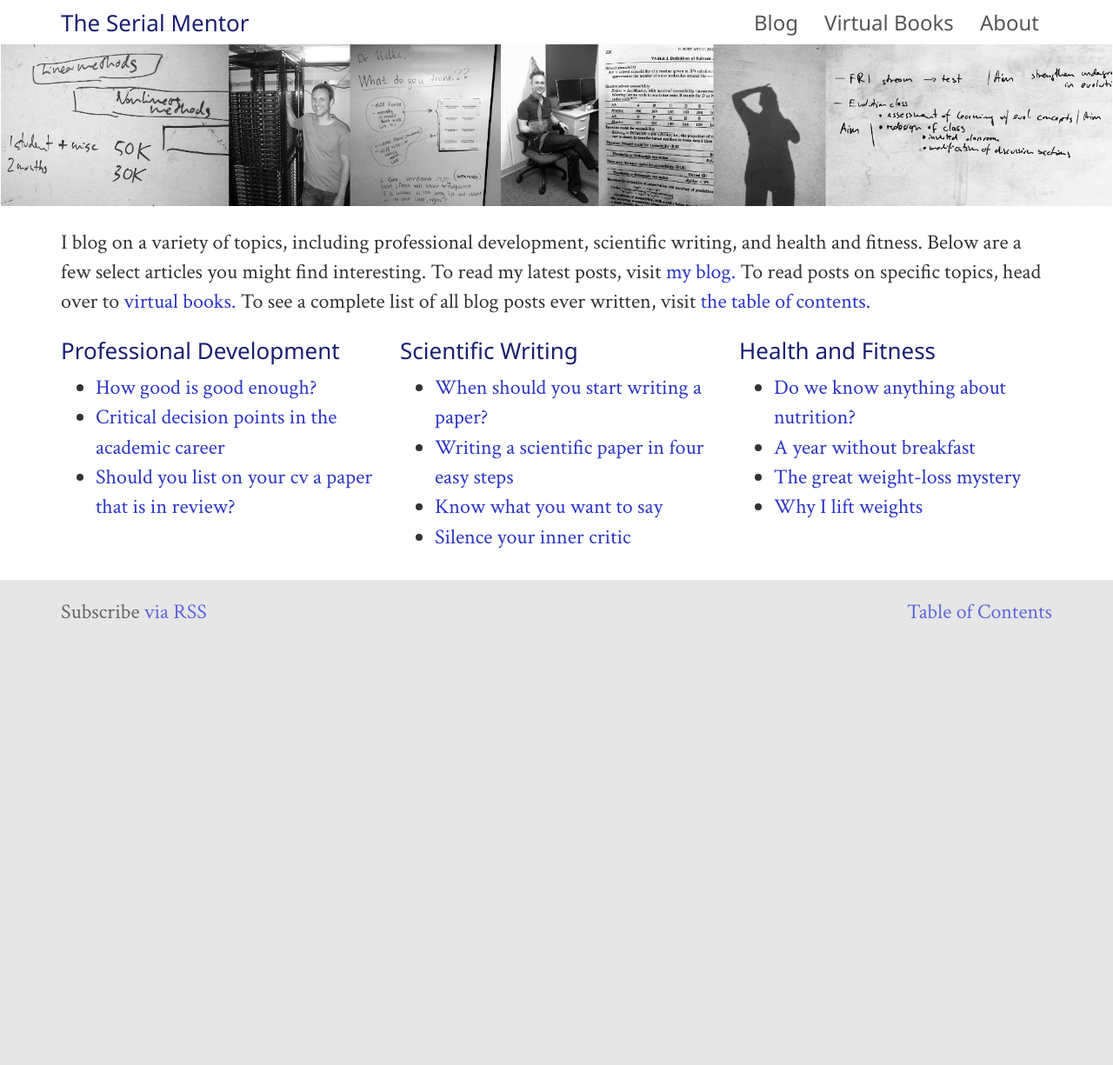
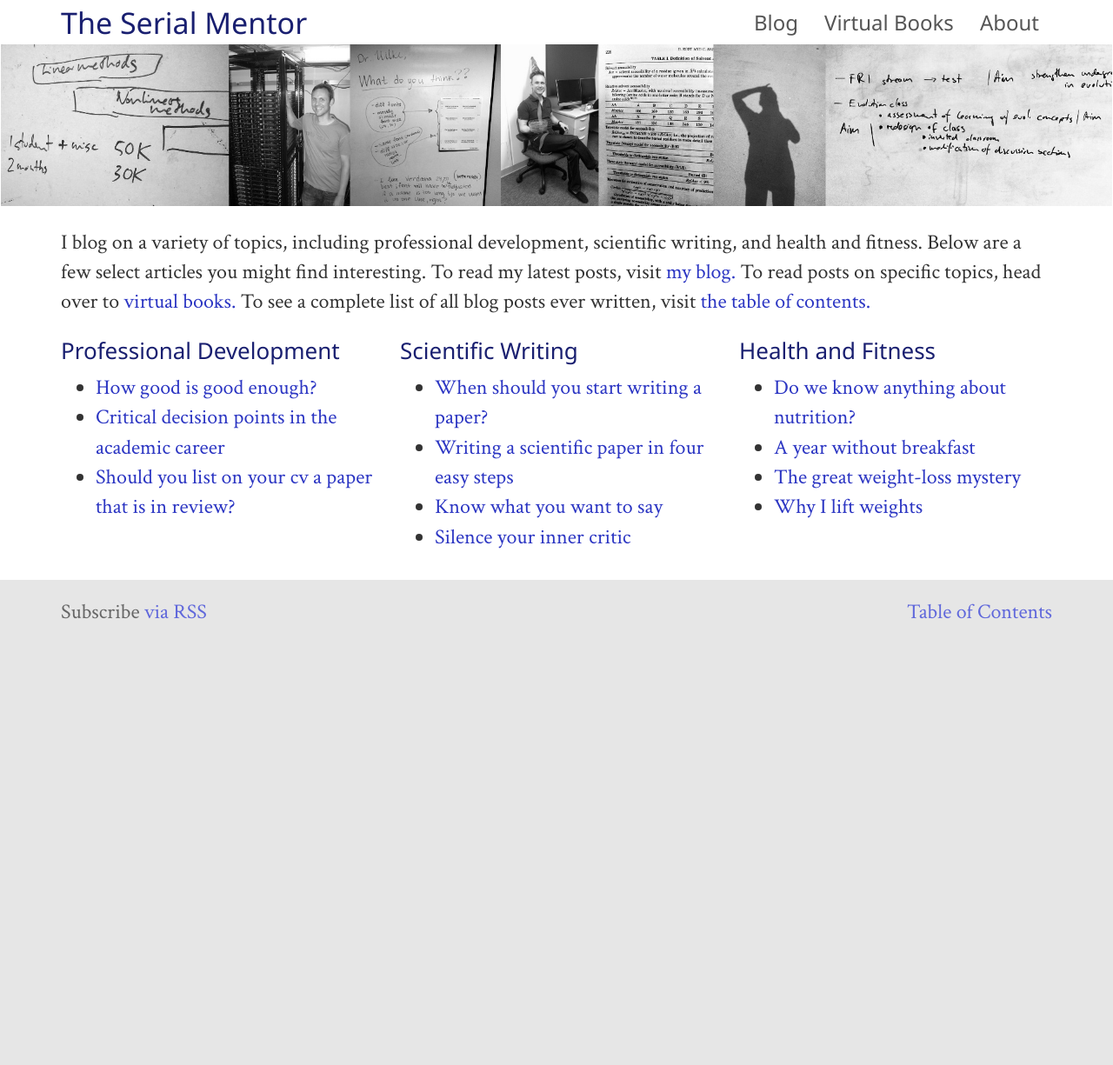
Before and after one commit to clauswilke/clauswilke.github.io.old, a Jekyll site: the page built from index.html, in a window 1280 px wide. Shown: the whole page at 87% size. Built offline with Jekyll 4.4.1, drawn with Linux system fonts in a browser that asks for light colours; nearby versions of some CDN libraries; some web fonts are replaced.

Commit message:
fix brand sizing

```diff
--- a/assets/css/site.scss
+++ b/assets/css/site.scss
@@ -39,6 +39,7 @@ h1, h2, h3, h4, h5, h6 {
 
 .navbar-brand {
     font-family: "Cabin Condensed", $font-family-sans-serif;
+    font-size: $font-size-h1;
 }
 
 a.navbar-brand:link, a.navbar-brand:visited {
@@ -93,10 +94,10 @@ footer {
     html, body, div, p, a {
         font-size: 24px;
     }
-    h1 {
+    h1, .navbar-brand {
         font-size: 34px;
     }
-    h2, .navbar-nav, .navbar-brand {
+    h2, .navbar-nav {
         font-size: 26px;
     }
 }
```
